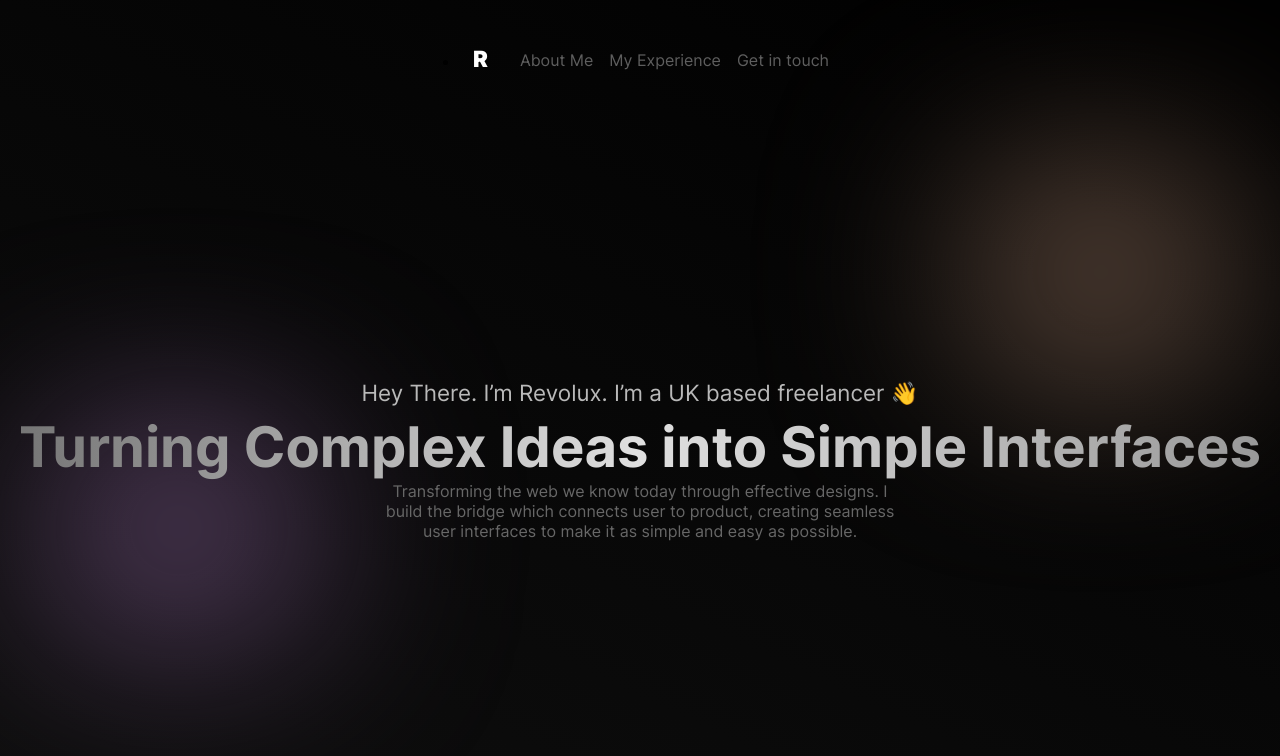
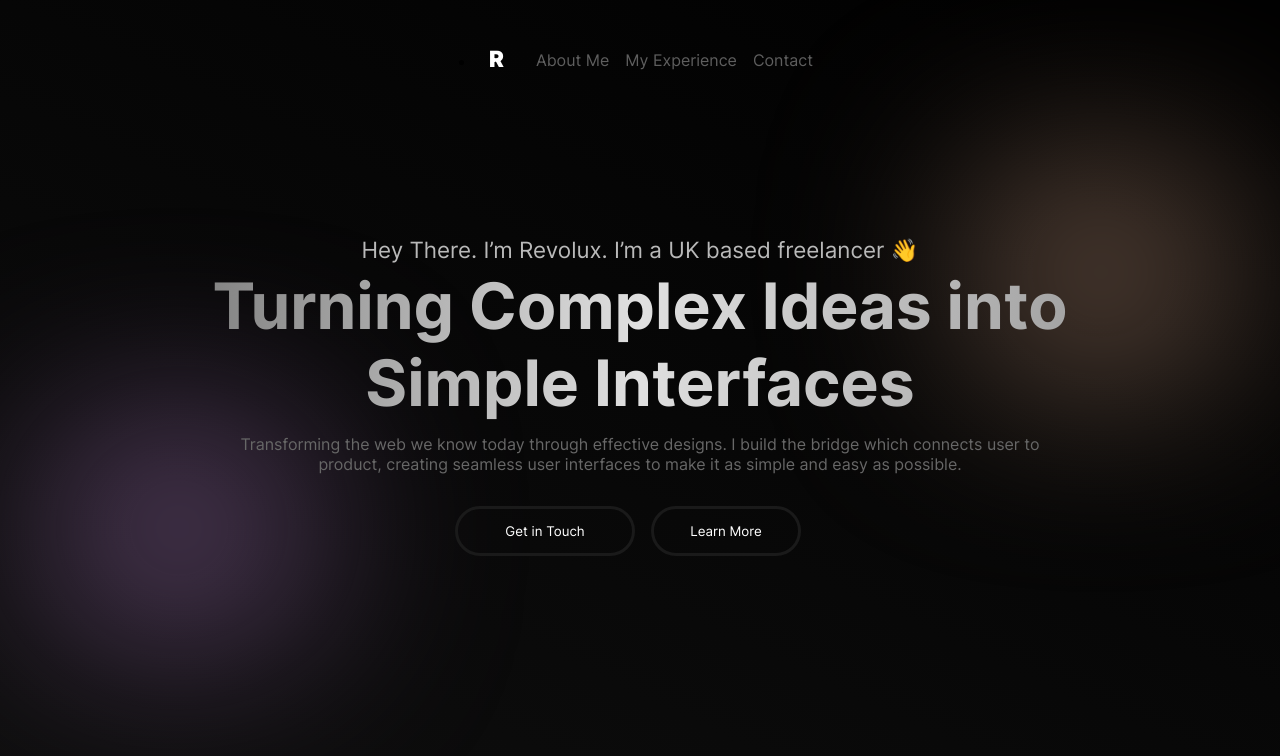
Before and after one commit to rxvolux/Portfolio, a plain HTML site: page index.html in a window 1280 px wide. Drawn offline with Linux system fonts and the light colour scheme.

Commit message:
More changes

```diff
--- a/index.html
+++ b/index.html
@@ -33,7 +33,7 @@
 <ul>
 <li><a href="#">About Me</a></li>
 <li><a href="#">My Experience</a></li>
-<li><a href="#">Get in touch</a></li>
+<li><a href="#">Contact</a></li>
 </ul>
 </nav>
 
@@ -42,6 +42,10 @@
 <p id="intro">Hey There. I’m Revolux. I’m a UK based freelancer 👋</p>
 <h1>Turning Complex Ideas into  Simple Interfaces</h1>
 <p id="main_desc">Transforming the web we know today through effective designs. I build the bridge which connects user to product, creating seamless user interfaces to make it as simple and easy as possible.</p>
+<div class="main_button_wrapper">
+<a href="#"><button class="main_cta_button">Get in Touch</button></a>
+<a href="#"><button class="main_cta_button" id="main_cta_about">Learn More</button></a>
+</div>
 </main>
 
 </div>
--- a/style.css
+++ b/style.css
@@ -57,17 +57,18 @@
 filter: blur(110px);
 border-radius: 100%;
 opacity: 0;
-    animation: fadeIn 1s forwards;
 }
 
 #purple_gradient{
 background: radial-gradient(#c689e0, #8c6b9d);
 align-self: flex-end;
+animation: fadeIn 2s forwards;
 }
 
 #beige_gradient{
 background: radial-gradient(#e5ae8e, #9D7E6B);
 align-self: flex-start;
+animation: fadeIn 5s forwards;
 }
 
 @media only screen and (max-width: 1050px){
@@ -144,11 +145,13 @@ main{
 #intro{
 color: #b9b9b9;
 font-size: 1.4rem;
-    margin-bottom: 0.4rem;
+margin-bottom: 0.2rem;
 }
 
 main h1{
-    font-size: 3.5rem;
+font-size: 4rem;
+width: 1000px;
+text-align: center;
 background: linear-gradient(93deg, #757575 0%, #e0e0e0 50%, #999999 100%);
 -webkit-background-clip: text;
 -webkit-text-fill-color: transparent;
@@ -156,7 +159,31 @@ main h1{
 }
 
 #main_desc{
-    width: 40%;
+width: 800px;
 color: #676767;
 text-align: center;
+margin-top: 0.8rem;
 }
+
+.main_button_wrapper{
+display: flex;
+margin-bottom: 8rem;
+}
+
+.main_cta_button{
+width: 180px;
+height: 50px;
+margin-top: 2rem;
+border-radius: 50px;
+border:3px solid #1a1a1a;
+background: none;
+color: #fff;
+cursor: pointer;
+margin-left: 0.5rem;
+margin-right: 0.5rem;
+}
+
+#main_cta_about{
+    width: 150px;
+    margin-right: 2rem;
+}
```
Lines whose indentation alone changed are shown as unchanged.
